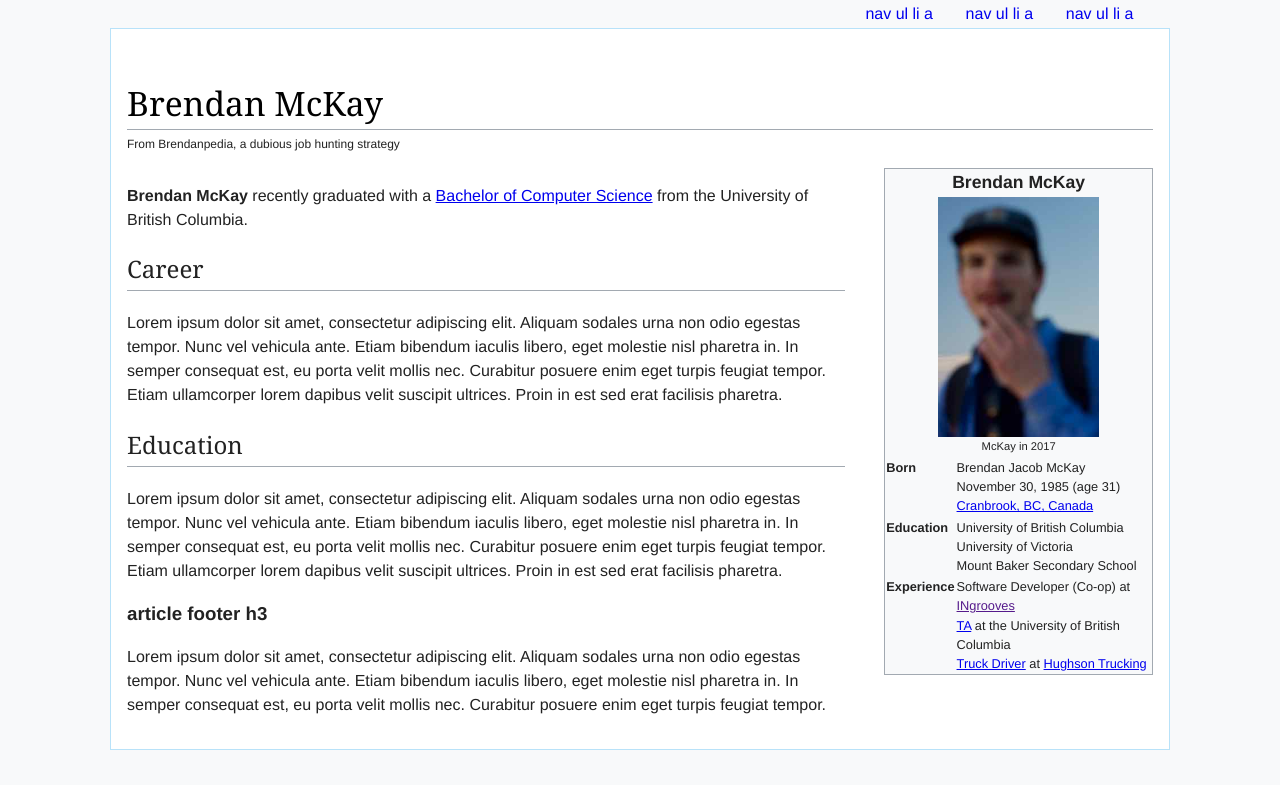
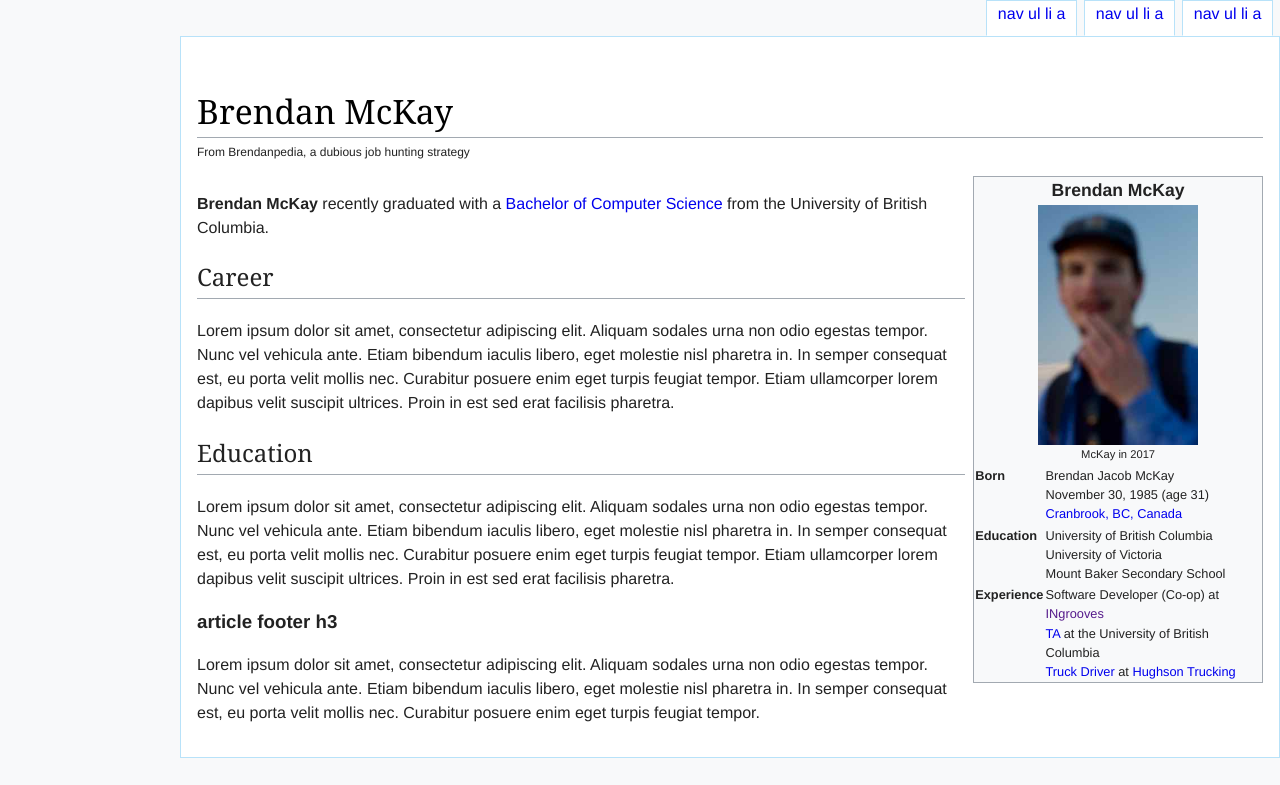
Before and after one commit to brjmc/brjmc.github.io, a plain HTML site: page index.html in a window 1280 px wide. Drawn offline with Linux system fonts and the light colour scheme.

Commit message:
further refinements to layout

```diff
--- a/css/style.css
+++ b/css/style.css
@@ -7,15 +7,15 @@ audio:not([controls]) { display: none; }
 [hidden] { display: none; }
 
 html { font-size: 100%; overflow-y: scroll; -webkit-text-size-adjust: 100%; -ms-text-size-adjust: 100%; }
-body { margin: 0; font-size: 13px; line-height: 1.231; background-color:  #f8f9fa}
+body { margin: 0; font-size: 13px; line-height: 1.231; background-color:  #f8f9fa;}
 body, button, input, select, textarea { font-family: sans-serif; color: #222; }
 
 ::-moz-selection { background: #fe57a1; color: #fff; text-shadow: none; }
 ::selection { background: #fe57a1; color: #fff; text-shadow: none; }
 
-a { color: #00e; }
-a:visited { color: #551a8b; }
-a:hover { color: #06e; }
+a { color: #00e; text-decoration: none; }
+a:visited { color: #551a8b; text-decoration: none;}
+a:hover { color: #06e; text-decoration: underline; }
 a:focus { outline: thin dotted; }
 a:hover, a:active { outline: 0; }
 
@@ -83,7 +83,8 @@ h1#title{
 #title-sub{
 	font-size: .75rem;
 }
-.wrapper{
+.body{
+	display: table;
 	width:90%;
 	margin:0 5%;
 }
@@ -129,8 +130,12 @@ nav a:hover{
 #main article h1{
 	font-size:2em;
 }
+#main article{
+	display: table-footer-group;
+}
 
 #main aside{
+	display: table-header-group;
 	background: #f8f9fa;
 	border: 1px #a2a9b1 solid;
 	font-size: .8rem;
@@ -215,10 +220,13 @@ td.subtitle{
 
 	nav a{
 		float:right;
-		width:20%;
+		width:18%;
+		height: 2rem;
 		margin:0 1.7%;
-		padding:2px 2%;
-		margin-bottom:0;
+		padding:1px 2%;
+		border: 1px solid #b8e2f9;
+		border-bottom: 1px solid white;
+		background: white;
 	}
 
 	nav li:first-child a{ margin-left:0;  }
@@ -258,12 +266,12 @@ td.subtitle{
 
 	#main article{
 		float:left;
-		width:70%;
+		width:72%;
 	}
 
 	#main aside{
 		float:right;
-		width:26%;
+		width:27%;
 	}
 }
 
@@ -274,8 +282,8 @@ td.subtitle{
    =============== */
 
 	.wrapper{
-		width:1026px; /* 1140px - 10% for margins */
-		margin:0 auto;
+		width:1066px; /* 1140px - 10% for margins */
+		margin: 0 0px auto auto;
 	}
 }
 
```
